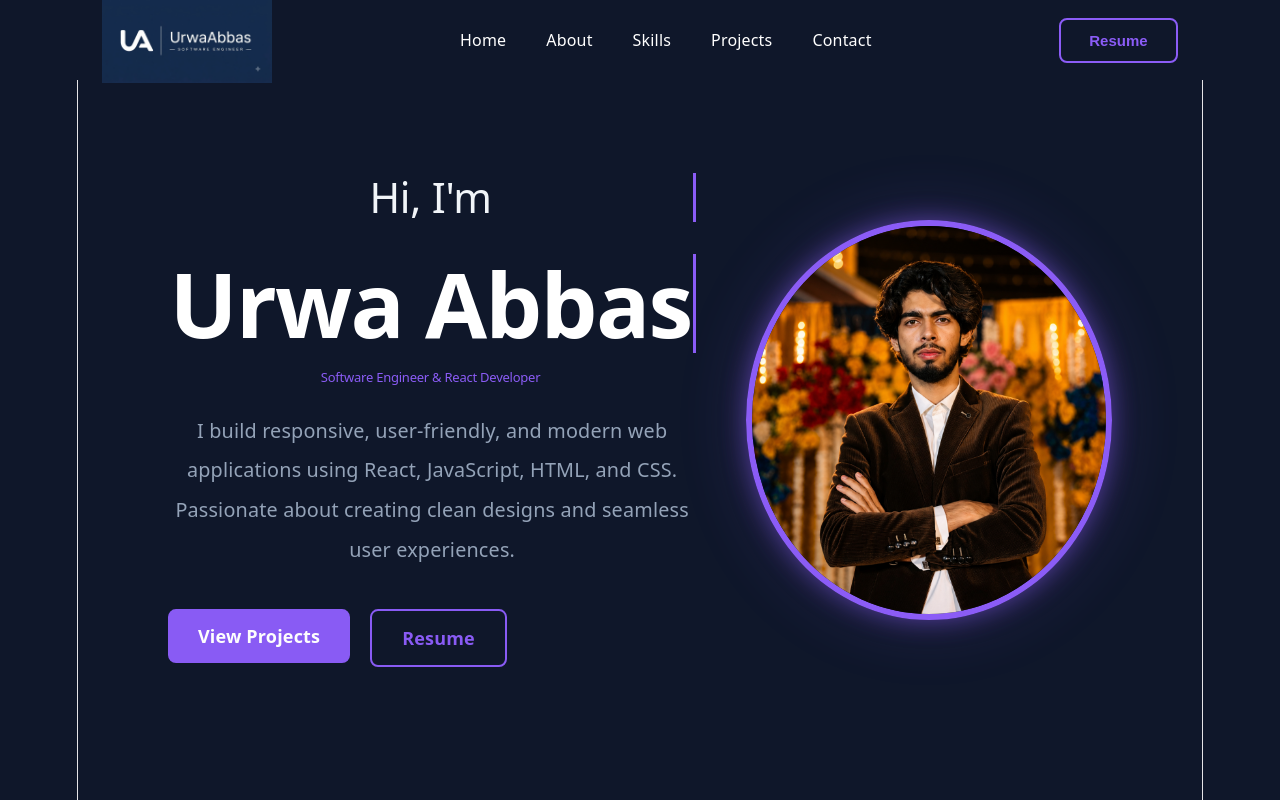
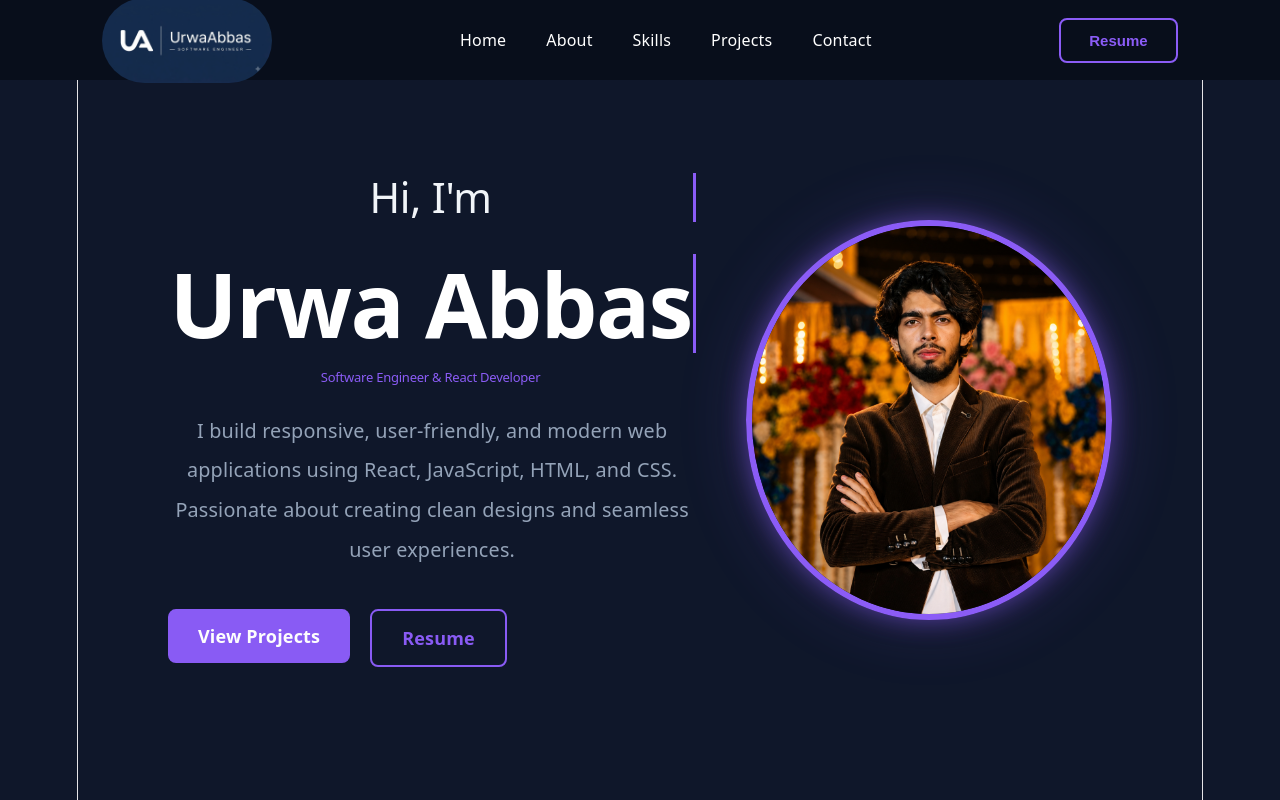
Before and after one commit to urwaabbas/portfolio, a React (Vite) app: page / in a window 1280 px wide. Shown: the top 800 px of the page. Built offline with nearby package versions, Linux system fonts and the light colour scheme.

Commit message:
Update nav.css

```diff
--- a/src/components/navbar/nav.css
+++ b/src/components/navbar/nav.css
@@ -8,7 +8,7 @@
 .navbar {
     width: 100%;
     height: 80px;
-    background: #0f172a;
+    background: #080e1b;
     display: flex;
     justify-content: space-between;
     align-items: center;
@@ -17,6 +17,7 @@
     top: 0;
     left: 0;
     z-index: 1000;
+
 }
 
 
@@ -26,10 +27,12 @@
 }
 
 .logo img {
+    background-color: #0f172a;
     width: 170px;
     height: auto;
     cursor: pointer;
     display: block;
+    border-radius: 50px;
 }
 
 
```
